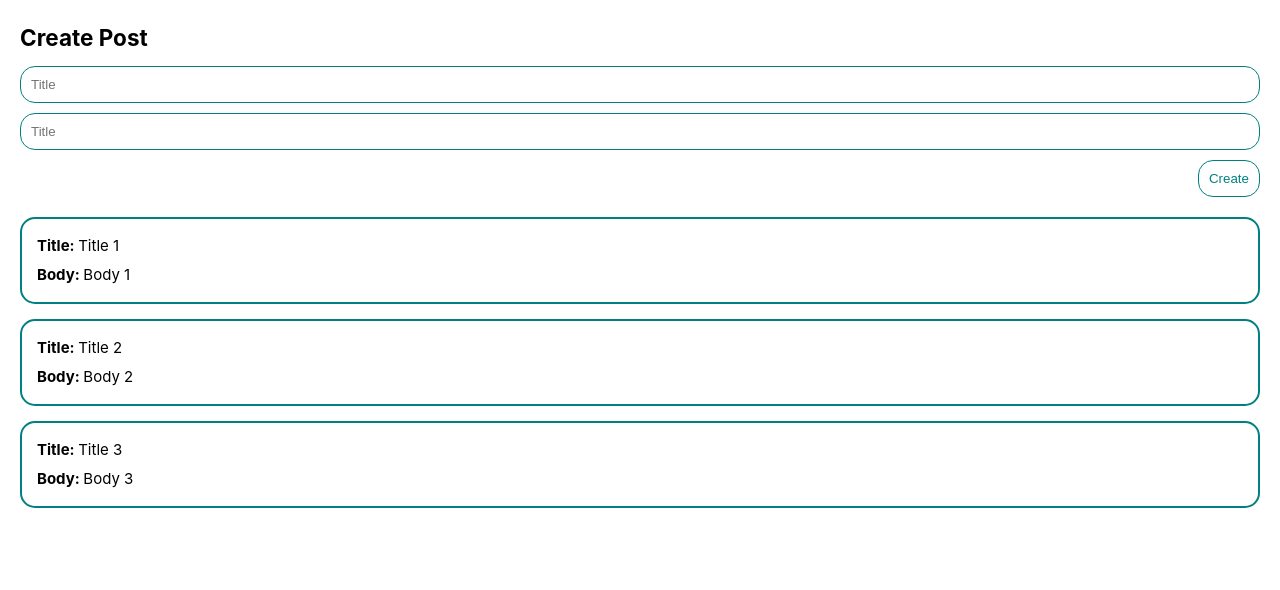
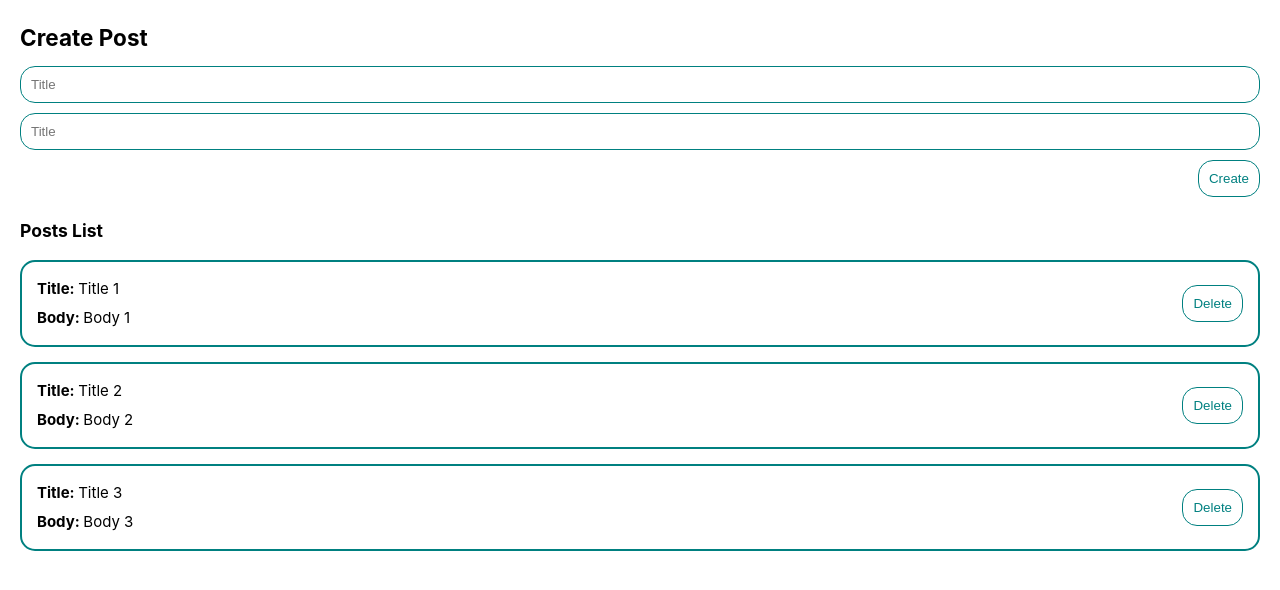
Before and after one commit to douryne/vue-posts, a Vue app: page / in a window 1280 px wide. Shown: the top 590 px of the page. Built offline with nearby package versions, Linux system fonts and the light colour scheme.

Commit message:
post delete button

```diff
--- a/src/App.vue
+++ b/src/App.vue
@@ -14,7 +14,7 @@
 <template>
     <div class="app">
         <PostFormVue @on-post-creation="(post) => posts.push(post)" />
-        <PostListVue :posts="posts" />
+        <PostListVue :posts="posts" @on-delete="(postId) => posts = posts.filter((post) => postId !== post.id)"/>
     </div>
 </template>
 
--- a/src/components/PostForm.vue
+++ b/src/components/PostForm.vue
@@ -29,7 +29,7 @@
       <h2>Create Post</h2>
       <InputVue v-model="post.title" class="InputVue" type="text" placeholder="Title" minlength="5" required />
       <InputVue v-model="post.body" class="InputVue" type="text" placeholder="Title" minlength="5" required />
-      <ButtonVue type="submit">Create</ButtonVue>
+      <ButtonVue type="submit" class="button">Create</ButtonVue>
     </form>
 </template>
 
@@ -39,4 +39,7 @@
         flex-direction: column;
         row-gap: 10px;
     }
+    .form .button {
+        align-self: flex-end;
+    }
 </style>
--- a/src/components/PostItem.vue
+++ b/src/components/PostItem.vue
@@ -1,27 +1,45 @@
 <script setup lang="ts">
+    import ButtonVue from './UI/Button.vue';
+
     export type Post = {
         id: number,
         title: string,
         body: string
     }
 
+    const emit = defineEmits<{ (event: "onDelete", value: Post["id"]): void }>();
     const props = defineProps<{ post: Post }>();
 </script>
 
 <template>
     <div class="post">
-        <span><strong>Title: </strong>{{ props.post.title }}</span>
-        <span><strong>Body: </strong>{{ props.post.body }}</span>
+        <div class="text">
+            <span><strong>Title: </strong>{{ props.post.title }}</span>
+            <span><strong>Body: </strong>{{ props.post.body }}</span>
+        </div>
+        <ButtonVue class="button" @click="emit('onDelete', props.post.id)">Delete</ButtonVue>
     </div>
 </template>
 
 <style scoped>
     .post {
         display: flex;
-        flex-direction: column;
-        row-gap: 5px;
+        align-items: center;
+        justify-content: space-between;
+        flex-wrap: wrap;
+        column-gap: 10px;
+        row-gap: 10px;
         padding: 15px;
         border: 2px solid teal;
         border-radius: 15px;
     }
+    .text {
+        word-break: break-all;
+        display: flex;
+        flex-direction: column;
+        row-gap: 5px;
+    }
+    .post .button {
+        margin-left: auto;
+    }
 </style>
--- a/src/components/PostList.vue
+++ b/src/components/PostList.vue
@@ -2,13 +2,16 @@
     import type { Post } from "@/components/PostItem.vue";
     import PostItemVue from "./PostItem.vue";
 
+    const emit = defineEmits<{ (event: "onDelete", value: Post["id"]): void }>();
     const props = defineProps<{ posts: Post[] }>();
 </script>
 
 <template>
-    <div class="posts" v-if="props.posts">
-        <PostItemVue v-for="post in posts" :key="post.id" :post="post" />
+    <div class="posts" v-if="props.posts.length > 0">
+        <h3>Posts List</h3>
+        <PostItemVue v-for="post in posts" :key="post.id" :post="post" @on-delete="(postId) => emit('onDelete', postId)"/>
     </div>
+    <h3 v-else>Posts List is empty:(</h3>
 </template>
 
 <style scoped>
--- a/src/components/UI/Button.vue
+++ b/src/components/UI/Button.vue
@@ -6,7 +6,6 @@
 
 <style scoped>
     .button {
-        align-self: flex-end;
         padding: 10px;
         background-color: transparent;
         color: teal;
```
